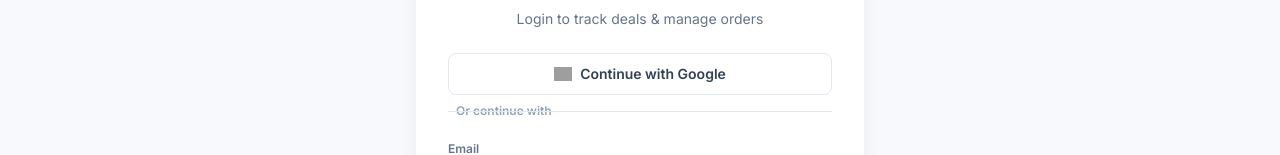
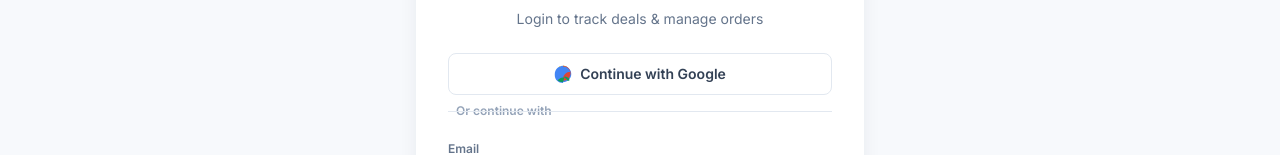
Before and after one commit to CHANDANI589/PriceRadar-MERN, a React (Vite) app in the folder frontend/: page /login in a window 1280 px wide. Shown: the part 194-349 px from the top of the page. Built offline with nearby package versions, Linux system fonts and the light colour scheme; no server answers; grey boxes are pictures that could not be loaded.

Commit message:
Fix Google login button logo

```diff
--- a/frontend/src/pages/Login.jsx
+++ b/frontend/src/pages/Login.jsx
@@ -11,13 +11,19 @@ const GoogleButton = () => (
     href={GOOGLE_AUTH_URL}
     className="w-full flex items-center justify-center gap-2 border border-slate-200 bg-white hover:bg-slate-50 text-slate-700 font-semibold py-2.5 rounded-lg transition-colors text-sm"
   >
-    <img
-      src="https://auth.gstatic.com/gstatic/images/btn/google_signin_dark_normal.webp"
-      alt="Google"
+    <svg
       width={18}
       height={18}
+      viewBox="0 0 24 24"
+      fill="none"
+      xmlns="http://www.w3.org/2000/svg"
       style={{ display: "block" }}
-    />
+    >
+      <path fill="#4285F4" d="M12 23c6.07 0 11-4.93 11-11S18.07 1 12 1 1 5.93 1 13s4.93 11 11 11z" />
+      <path fill="#DB4437" d="M22 12c0-5.52-4.48-10-10-10V1c5.52 0 10 4.48 10 10s-4.48 10-10 10v-2c0-5.52 4.48-10 10-10z" />
+      <path fill="#F4B400" d="M12 1c-1.91 0-3.7.65-5.19 1.78L6.72 2c1.38-.55 2.8-.87 4.29-.87s2.91.32 4.29.87L17.19 2.78c-1.49-1.13-3.28-1.78-5.19-1.78z" />
+      <path fill="#0F9D58" d="M12 23c-2.97 0-5.46-.98-7.28-2.66l3.57-2.77c.98-.66 2.23-1.06 3.71-1.06 2.86 0 5.29 1.93 5.94 4.63H20.4v-2.78c-1.39-1.93-3.67-3.14-6.23-3.14z" />
+    </svg>
     Continue with Google
   </a>
 );
```
